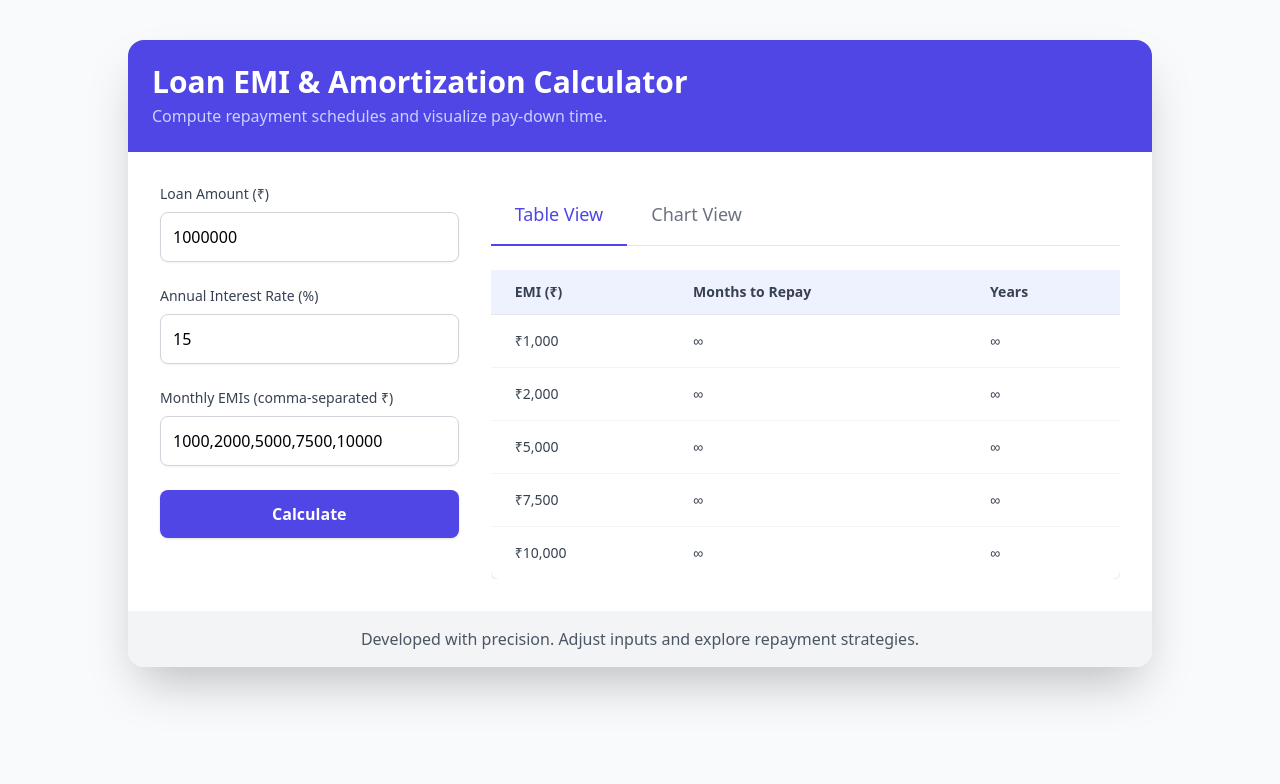
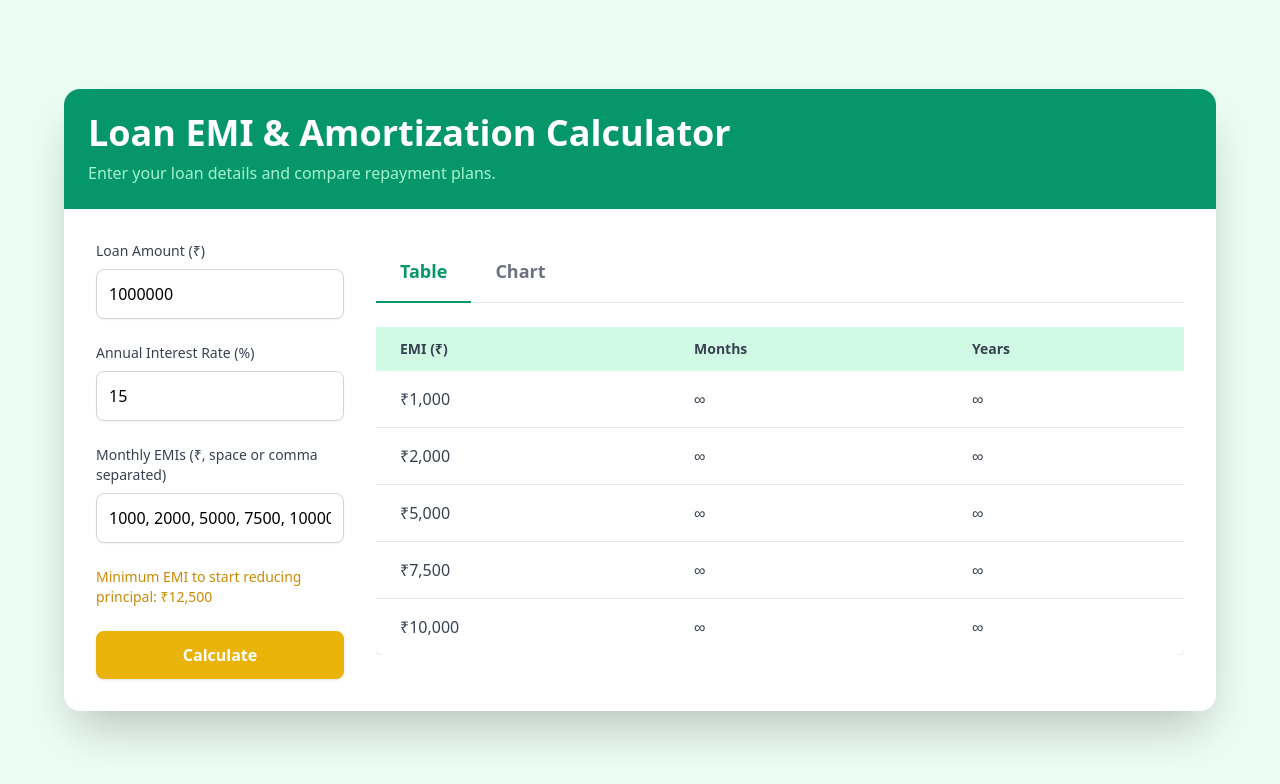
Before and after one commit to miteshhq/loan-due-calculator, a plain HTML site: page index.html in a window 1280 px wide. Both pictures are taken after a click on the button "Calculate". Drawn offline with nearby package versions, Linux system fonts and the light colour scheme.

Commit message:
Update index.html

```diff
--- a/index.html
+++ b/index.html
@@ -3,90 +3,85 @@
   <meta charset="UTF-8" />
   <meta name="viewport" content="width=device-width, initial-scale=1.0" />
   <title>Loan EMI & Amortization Calculator</title>
-  <!-- Tailwind CSS CDN -->
   <script src="https://cdn.tailwindcss.com"></script>
-  <!-- Chart.js CDN -->
   <script src="https://cdn.jsdelivr.net/npm/chart.js"></script>
 </head>
-<body class="bg-gray-50 min-h-screen flex items-start justify-center py-10">
-  <div class="w-full max-w-5xl bg-white shadow-2xl rounded-2xl overflow-hidden">
-    <header class="bg-indigo-600 text-white p-6">
-      <h1 class="text-3xl font-bold">Loan EMI & Amortization Calculator</h1>
-      <p class="mt-1 text-indigo-200">Compute repayment schedules and visualize pay-down time.</p>
+<body class="bg-emerald-50 min-h-screen flex items-center justify-center p-4">
+  <div class="w-full max-w-6xl bg-white shadow-2xl rounded-2xl overflow-hidden">
+    <header class="bg-emerald-600 text-white p-6">
+      <h1 class="text-4xl font-extrabold">Loan EMI & Amortization Calculator</h1>
+      <p class="mt-2 text-emerald-200">Enter your loan details and compare repayment plans.</p>
     </header>
-    <main class="p-8 grid grid-cols-1 lg:grid-cols-3 gap-8">
-      <!-- Input Section -->
-      <section class="col-span-1 lg:col-span-1 space-y-6">
+    <main class="p-8 grid grid-cols-1 lg:grid-cols-4 gap-8">
+      <!-- Form -->
+      <section class="lg:col-span-1 space-y-6">
         <div>
           <label for="principal" class="block text-sm font-medium text-gray-700">Loan Amount (₹)</label>
-          <input id="principal" type="number" value="1000000" class="mt-2 block w-full rounded-lg border border-gray-300 shadow-sm focus:ring-indigo-500 focus:border-indigo-500 p-3" />
+          <input id="principal" type="number" value="1000000" class="mt-2 block w-full rounded-lg border border-gray-300 shadow-sm focus:ring-emerald-500 focus:border-emerald-500 p-3" />
         </div>
         <div>
           <label for="rate" class="block text-sm font-medium text-gray-700">Annual Interest Rate (%)</label>
-          <input id="rate" type="number" step="0.01" value="15" class="mt-2 block w-full rounded-lg border border-gray-300 shadow-sm focus:ring-indigo-500 focus:border-indigo-500 p-3" />
+          <input id="rate" type="number" step="0.01" value="15" class="mt-2 block w-full rounded-lg border border-gray-300 shadow-sm focus:ring-emerald-500 focus:border-emerald-500 p-3" />
         </div>
         <div>
-          <label for="emis" class="block text-sm font-medium text-gray-700">Monthly EMIs (comma-separated ₹)</label>
-          <input id="emis" type="text" value="1000,2000,5000,7500,10000" class="mt-2 block w-full rounded-lg border border-gray-300 shadow-sm focus:ring-indigo-500 focus:border-indigo-500 p-3" />
+          <label for="emis" class="block text-sm font-medium text-gray-700">Monthly EMIs (₹, space or comma separated)</label>
+          <input id="emis" type="text" value="1000, 2000, 5000, 7500, 10000" class="mt-2 block w-full rounded-lg border border-gray-300 shadow-sm focus:ring-emerald-500 focus:border-emerald-500 p-3" />
         </div>
-        <button id="calculateBtn" class="w-full bg-indigo-600 hover:bg-indigo-700 text-white font-semibold py-3 rounded-lg shadow">Calculate</button>
-      </section><!-- Output Section -->
-  <section class="col-span-1 lg:col-span-2">
+        <p id="minEmiNote" class="text-sm font-medium text-yellow-600"></p>
+        <button id="calculateBtn" class="w-full bg-yellow-500 hover:bg-yellow-600 text-white font-semibold py-3 rounded-lg shadow">Calculate</button>
+      </section>
+      <!-- Results -->
+      <section class="lg:col-span-3">
         <div class="border-b border-gray-200">
           <nav class="flex -mb-px" id="tabs">
-        <button data-tab="table" class="tab-btn py-4 px-6 text-lg font-medium text-indigo-600 border-b-2 border-indigo-600">Table View</button>
-        <button data-tab="chart" class="tab-btn py-4 px-6 text-lg font-medium text-gray-500 hover:text-indigo-600 border-b-2 border-transparent">Chart View</button>
+            <button data-tab="table" class="tab-btn py-4 px-6 text-lg font-semibold text-emerald-600 border-b-2 border-emerald-600">Table</button>
+            <button data-tab="chart" class="tab-btn py-4 px-6 text-lg font-semibold text-gray-500 hover:text-emerald-600 border-b-2 border-transparent">Chart</button>
           </nav>
         </div>
         <div id="tab-content" class="pt-6">
-      <!-- Table Panel -->
+          <!-- Table -->
           <div id="table" class="tab-panel">
             <div class="overflow-x-auto">
-          <table class="min-w-full divide-y divide-gray-200 bg-white rounded-lg shadow">
-            <thead class="bg-indigo-50">
+              <table class="min-w-full bg-white rounded-lg shadow-lg">
+                <thead class="bg-emerald-100">
                   <tr>
-                <th class="px-6 py-3 text-left text-sm font-semibold text-gray-700">EMI (₹)</th>
-                <th class="px-6 py-3 text-left text-sm font-semibold text-gray-700">Months to Repay</th>
-                <th class="px-6 py-3 text-left text-sm font-semibold text-gray-700">Years</th>
+                    <th class="px-6 py-3 text-left text-sm font-bold text-gray-700">EMI (₹)</th>
+                    <th class="px-6 py-3 text-left text-sm font-bold text-gray-700">Months</th>
+                    <th class="px-6 py-3 text-left text-sm font-bold text-gray-700">Years</th>
                   </tr>
                 </thead>
-            <tbody id="results" class="divide-y divide-gray-100"></tbody>
+                <tbody id="results" class="divide-y divide-gray-200"></tbody>
               </table>
             </div>
           </div>
-      <!-- Chart Panel -->
+          <!-- Chart -->
           <div id="chart" class="tab-panel hidden">
-        <div class="bg-white p-6 rounded-lg shadow">
+            <div class="bg-white p-6 rounded-lg shadow-lg">
               <canvas id="emiChart"></canvas>
             </div>
           </div>
         </div>
       </section>
     </main>
-
-<footer class="bg-gray-100 text-gray-600 text-center py-4">
-  Developed with precision. Adjust inputs and explore repayment strategies.
-</footer>
-
   </div>  <script>
-    // Tab functionality
+    // Tab switch
     const tabs = document.querySelectorAll('.tab-btn');
     const panels = document.querySelectorAll('.tab-panel');
     tabs.forEach(btn => btn.addEventListener('click', () => {
       tabs.forEach(b => {
-        b.classList.remove('border-indigo-600','text-indigo-600');
+        b.classList.remove('border-emerald-600','text-emerald-600');
         b.classList.add('border-transparent','text-gray-500');
       });
-      btn.classList.add('border-indigo-600','text-indigo-600');
+      btn.classList.add('border-emerald-600','text-emerald-600');
       btn.classList.remove('border-transparent','text-gray-500');
       panels.forEach(p => p.classList.add('hidden'));
       document.getElementById(btn.dataset.tab).classList.remove('hidden');
     }));
 
     function calculateMonths(P, annualR, emi) {
-      const r = annualR / 12 / 100;
-      if (emi <= P * r) return Infinity;
-      const n = Math.log(emi / (emi - P * r)) / Math.log(1 + r);
+      const r = annualR/12/100;
+      if (emi <= P*r) return Infinity;
+      const n = Math.log(emi/(emi - P*r)) / Math.log(1 + r);
       return Math.ceil(n);
     }
 
@@ -94,39 +89,31 @@
     document.getElementById('calculateBtn').addEventListener('click', () => {
       const P = parseFloat(document.getElementById('principal').value);
       const annualR = parseFloat(document.getElementById('rate').value);
-      const emiList = document.getElementById('emis').value.split(',').map(e => parseFloat(e.trim())).filter(Boolean);
+      const minEmi = Math.ceil(P * (annualR/12/100));
+      document.getElementById('minEmiNote').textContent = `Minimum EMI to start reducing principal: ₹${minEmi.toLocaleString()}`;
 
-      const tbody = document.getElementById('results');
-      tbody.innerHTML = '';
-      const labels = [];
-      const data = [];
-
-      emiList.forEach(emi => {
+      const emiList = document.getElementById('emis').value.split(/[,\s]+/).map(e=>parseFloat(e)).filter(e=>!isNaN(e));
+      const tbody = document.getElementById('results'); tbody.innerHTML = '';
+      const labels = [], data = [];
+      emiList.forEach(emi=>{
         const months = calculateMonths(P, annualR, emi);
-        const years = months === Infinity ? '∞' : (months / 12).toFixed(2);
-        const mDisp = months === Infinity ? '∞' : months;
-        const row = `
-          <tr class="hover:bg-gray-50">
-            <td class="px-6 py-4 whitespace-nowrap text-sm text-gray-700">₹${emi.toLocaleString()}</td>
-            <td class="px-6 py-4 whitespace-nowrap text-sm text-gray-700">${mDisp}</td>
-            <td class="px-6 py-4 whitespace-nowrap text-sm text-gray-700">${years}</td>
-          </tr>`;
+        const years = months===Infinity?'∞':(months/12).toFixed(2);
+        const mDisp = months===Infinity?'∞':months;
+        const row = `<tr class="hover:bg-emerald-50"><td class="px-6 py-4 text-gray-700">₹${emi.toLocaleString()}</td><td class="px-6 py-4 text-gray-700">${mDisp}</td><td class="px-6 py-4 text-gray-700">${years}</td></tr>`;
         tbody.insertAdjacentHTML('beforeend', row);
         labels.push(`₹${emi.toLocaleString()}`);
-        data.push(months === Infinity ? null : months);
+        data.push(months===Infinity?null:months);
       });
 
-      // Render chart
       const ctx = document.getElementById('emiChart').getContext('2d');
       if (chartInstance) chartInstance.destroy();
       chartInstance = new Chart(ctx, {
-        type: 'bar',
-        data: { labels, datasets: [{ label: 'Months to Repay', data }] },
-        options: { responsive: true, scales: { y: { beginAtZero: true, title: { display: true, text: 'Months' } } } }
+        type:'line', data:{ labels, datasets:[{ label:'Months to Repay', data, fill:false, tension:0.3, borderColor:'rgba(16,185,129,0.8)', pointBackgroundColor:'rgba(16,185,129,1)' }] },
+        options:{ responsive:true, scales:{ y:{ beginAtZero:true, title:{ display:true, text:'Months' } } } }
       });
     });
 
-    // Initialize default view
+    // Default view
     tabs[0].click();
   </script></body>
 </html>
```
Lines whose indentation alone changed are shown as unchanged.
